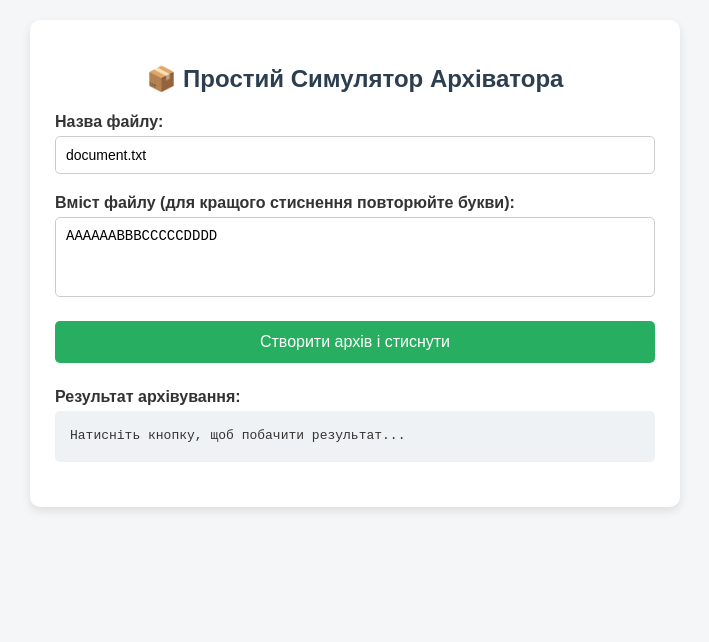
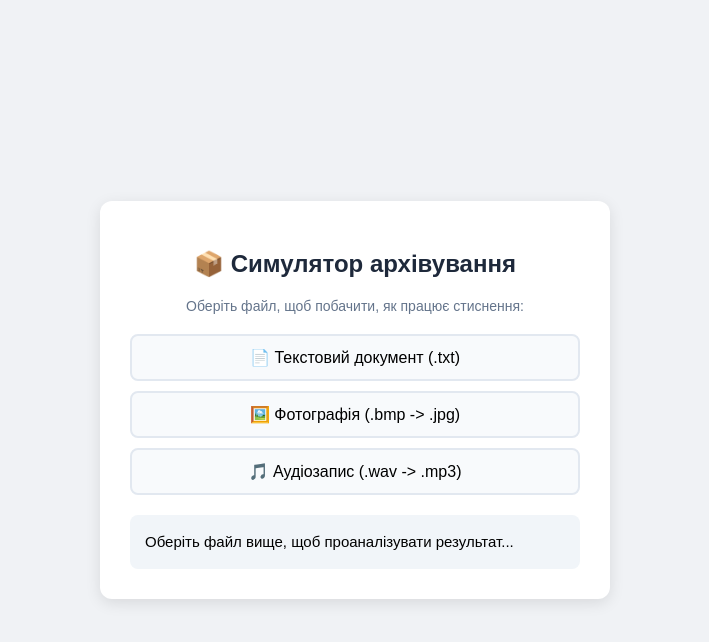
Before and after one commit to ddd528G/simulationS, a plain HTML site: page index.html in a window 1280 px wide. Shown: the whole page, without its empty margins (285-994 px from the left). Drawn offline with Linux system fonts and the light colour scheme.

Commit message:
Refactor HTML structure and styles for archiver simulator

```diff
--- a/index.html
+++ b/index.html
@@ -3,118 +3,110 @@
 <head>
     <meta charset="UTF-8">
     <meta name="viewport" content="width=device-width, initial-scale=1.0">
-    <title>Простий Симулятор Архівування</title>
+    <title>Проста симуляція архівування</title>
     <style>
         body {
             font-family: Arial, sans-serif;
-            background-color: #f4f6f8;
+            background-color: #f0f2f5;
+            display: flex;
+            justify-content: center;
+            align-items: center;
+            min-height: 100vh;
             margin: 0;
-            padding: 20px;
-            color: #333;
         }
-        .app-container {
-            max-width: 600px;
-            margin: 0 auto;
-            background: #ffffff;
-            padding: 25px;
-            border-radius: 10px;
-            box-shadow: 0 4px 10px rgba(0,0,0,0.1);
+        .card {
+            background: white;
+            padding: 30px;
+            border-radius: 12px;
+            box-shadow: 0 4px 15px rgba(0,0,0,0.1);
+            max-width: 450px;
+            width: 100%;
+            text-align: center;
         }
-        h2 { text-align: center; color: #2c3e50; }
-        .section { margin-bottom: 20px; }
-        label { font-weight: bold; display: block; margin-bottom: 5px; }
-        input[type="text"], textarea {
-            width: 100%;
-            padding: 10px;
-            border: 1px solid #ccc;
-            border-radius: 5px;
-            box-sizing: border-box;
-            font-size: 14px;
+        h2 { color: #1e293b; margin-bottom: 20px; }
+        p { color: #64748b; font-size: 14px; }
+
+        .btn-group {
+            display: flex;
+            flex-direction: column;
+            gap: 10px;
+            margin: 20px 0;
         }
-        textarea { height: 80px; resize: none; }
-        .btn {
-            background-color: #27ae60;
-            color: white;
-            border: none;
-            padding: 12px 20px;
-            width: 100%;
-            border-radius: 5px;
+        button {
+            padding: 12px;
+            border: 2px solid #e2e8f0;
+            background: #f8fafc;
+            border-radius: 8px;
             font-size: 16px;
             cursor: pointer;
+            transition: 0.2s;
         }
-        .btn:hover { background-color: #219150; }
-        .result-box {
-            background: #eef2f5;
+        button:hover {
+            background: #2563eb;
+            color: white;
+            border-color: #2563eb;
+        }
+
+        .result {
+            background: #f1f5f9;
             padding: 15px;
-            border-radius: 5px;
-            font-family: monospace;
-            white-space: pre-line;
+            border-radius: 8px;
+            margin-top: 15px;
+            text-align: left;
+            font-size: 15px;
             line-height: 1.6;
         }
     </style>
 </head>
 <body>
 
-<div class="app-container">
-    <h2>📦 Простий Симулятор Архіватора</h2>
+<div class="card">
+    <h2>📦 Симулятор архівування</h2>
+    <p>Оберіть файл, щоб побачити, як працює стиснення:</p>
 
-    <!-- Створення файлу -->
-    <div class="section">
-        <label for="filename">Назва файлу:</label>
-        <input type="text" id="filename" value="document.txt">
+    <div class="btn-group">
+        <button onclick="compress('doc')">📄 Текстовий документ (.txt)</button>
+        <button onclick="compress('photo')">🖼️ Фотографія (.bmp -> .jpg)</button>
+        <button onclick="compress('music')">🎵 Аудіозапис (.wav -> .mp3)</button>
     </div>
 
-    <div class="section">
-        <label for="filetext">Вміст файлу (для кращого стиснення повторюйте букви):</label>
-        <textarea id="filetext">AAAAAABBBCCCCCDDDD</textarea>
-    </div>
-
-    <button class="btn" onclick="compressFile()">Створити архів і стиснути</button>
-
-    <!-- Звіт про архів -->
-    <div class="section" style="margin-top: 25px;">
-        <label>Результат архівування:</label>
-        <div class="result-box" id="resultOutput">Натисніть кнопку, щоб побачити результат...</div>
+    <div id="output" class="result">
+        Оберіть файл вище, щоб проаналізувати результат...
     </div>
 </div>
 
 <script>
-function compressFile() {
-    let name = document.getElementById('filename').value.trim() || 'file.txt';
-    let text = document.getElementById('filetext').value;
+function compress(type) {
+    let out = document.getElementById('output');
 
-    if (!text) {
-        alert('Введіть текст для файлу!');
-        return;
+    if (type === 'doc') {
+        out.innerHTML = `
+            <b>Тип:</b> Текстовий документ<br>
+            <b>Тип стиснення:</b> Без втрат (Lossless)<br>
+            <b>Початковий розмір:</b> 100 КБ<br>
+            <b>Після архівування:</b> 30 КБ<br>
+            <b>Економія місця:</b> <span style="color: green; font-weight: bold;">70%</span><br>
+            <i>Текст залишився на 100% точним!</i>
+        `;
+    } else if (type === 'photo') {
+        out.innerHTML = `
+            <b>Тип:</b> Фотографія<br>
+            <b>Тип стиснення:</b> З втратами (Lossy)<br>
+            <b>Початковий розмір:</b> 5000 КБ (5 МБ)<br>
+            <b>Після стиснення:</b> 800 КБ<br>
+            <b>Економія місця:</b> <span style="color: green; font-weight: bold;">84%</span><br>
+            <i>Видалено деталі, непомітні для ока.</i>
+        `;
+    } else if (type === 'music') {
+        out.innerHTML = `
+            <b>Тип:</b> Аудіозапис<br>
+            <b>Тип стиснення:</b> З втратами (Lossy)<br>
+            <b>Початковий розмір:</b> 40000 КБ (40 МБ)<br>
+            <b>Після стиснення:</b> 4000 КБ (4 МБ)<br>
+            <b>Економія місця:</b> <span style="color: green; font-weight: bold;">90%</span><br>
+            <i>Видалено надвисокі частоти, які людина не чує.</i>
+        `;
     }
-
-    // Простий алгоритм RLE для стиснення
-    let compressed = '';
-    let count = 1;
-    for (let i = 0; i < text.length; i++) {
-        if (text[i] === text[i + 1]) {
-            count++;
-        } else {
-            compressed += count + text[i];
-            count = 1;
-        }
-    }
-
-    let originalSize = text.length;
-    let compressedSize = compressed.length;
-    let savings = (((originalSize - compressedSize) / originalSize) * 100).toFixed(1);
-
-    // Звіт про результати
-    let output = `📄 Файл: ${name}\n`;
-    output += `------------------------------------\n`;
-    output += `Оригінальний вміст: ${text}\n`;
-    output += `Розмір до стиснення: ${originalSize} символів\n\n`;
-    output += `📦 Архівний вміст (RLE): ${compressed}\n`;
-    output += `Розмір після стиснення: ${compressedSize} символів\n`;
-    output += `------------------------------------\n`;
-    output += `📊 Економія місця: ${savings}%`;
-
-    document.getElementById('resultOutput').innerText = output;
 }
 </script>
 
```
